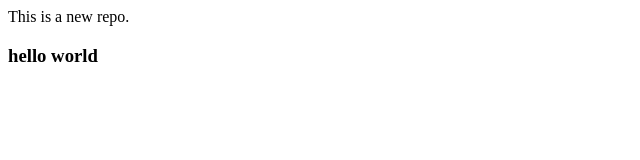
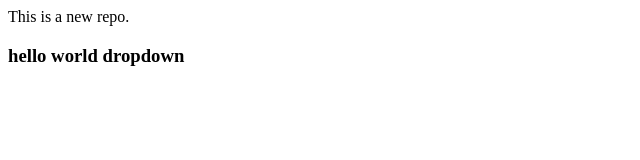
Before and after one commit to Manmeet-max/LocalRepo, a plain HTML site: page index.html in a window 1280 px wide. Shown: the whole page, without its empty margins (0-640 px from the left). Drawn offline with Linux system fonts and the light colour scheme.

Commit message:
add dropdown

```diff
--- a/index.html
+++ b/index.html
@@ -1,2 +1,2 @@
 <p>This is a new repo.</p>
-<h3>hello world</h3>
+<h3>hello world dropdown</h3>
```
